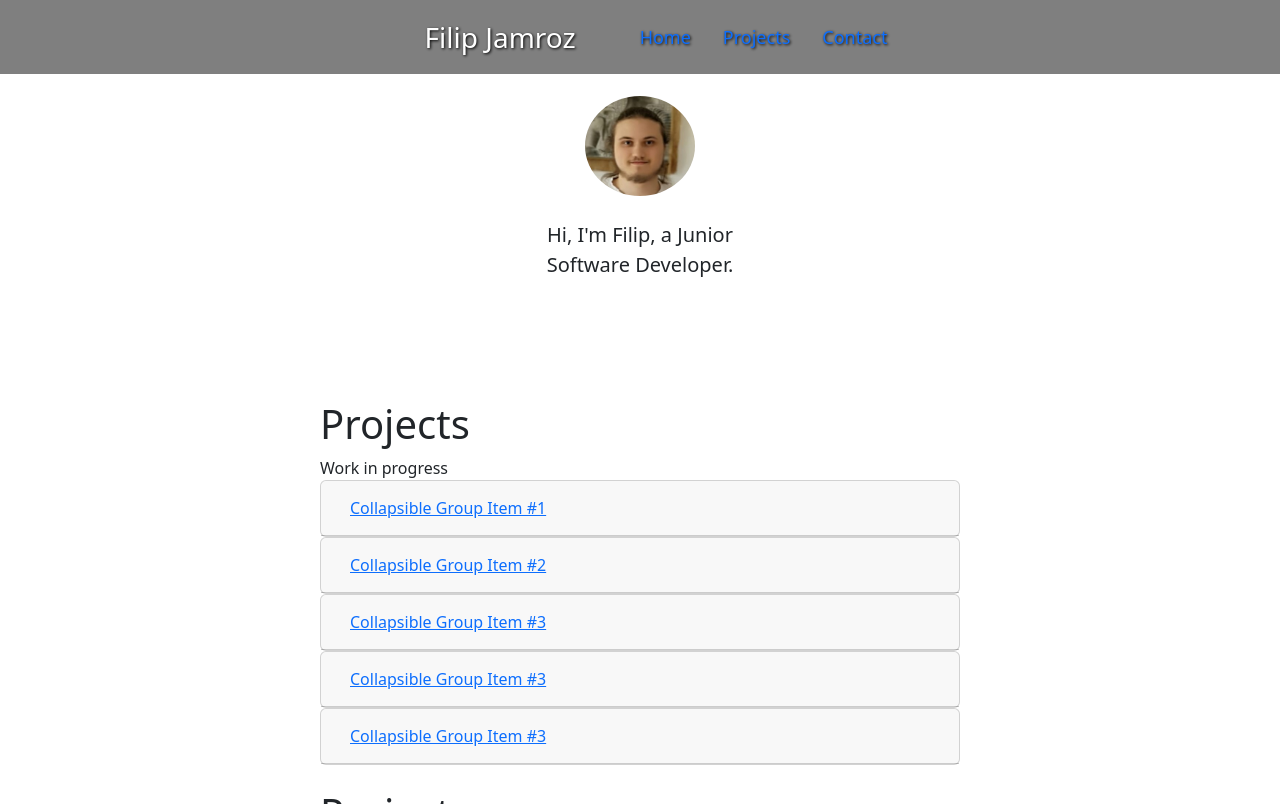
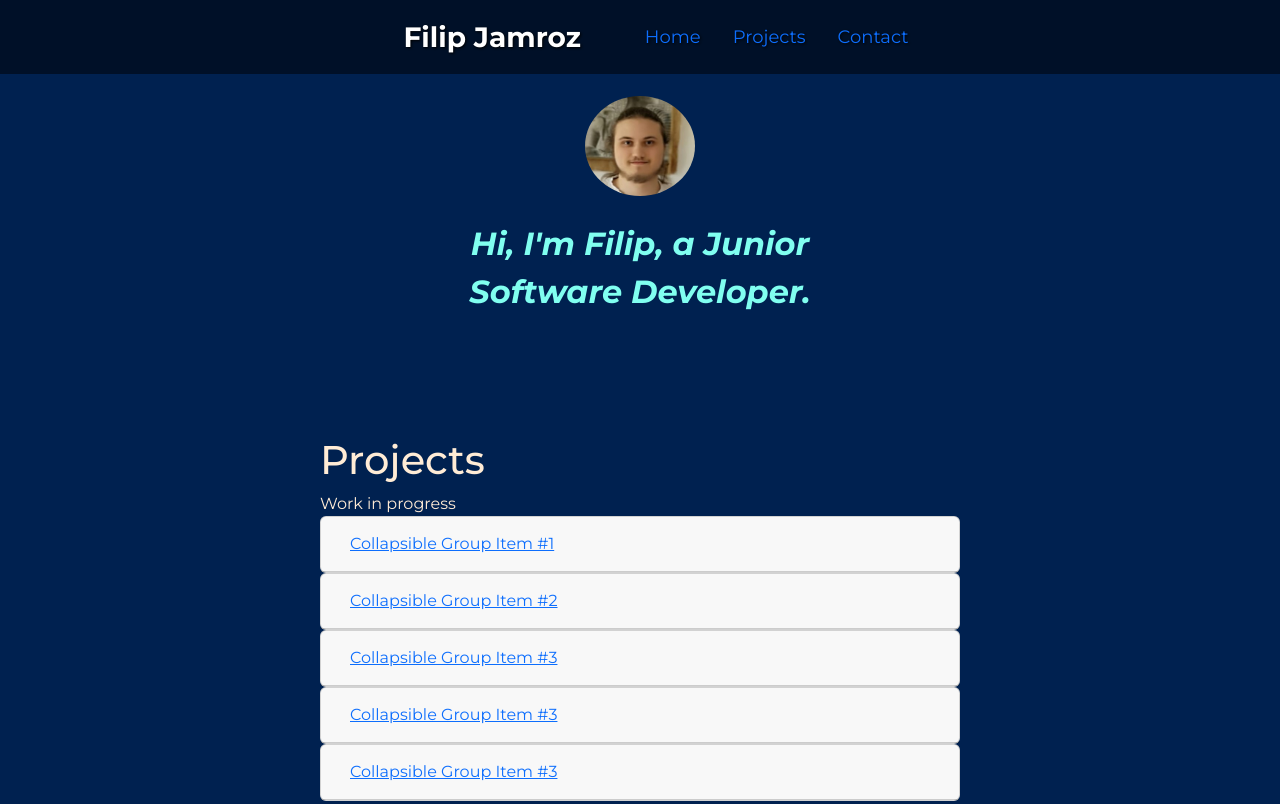
Before and after one commit to FilipJam/Portfolio, a plain HTML site: page index.html in a window 1280 px wide. Shown: the top 804 px of the page. Drawn offline with nearby package versions, Linux system fonts and the light colour scheme.

Commit message:
Redo background

```diff
--- a/css/styles.css
+++ b/css/styles.css
@@ -1,31 +1,34 @@
 body {
     margin: 0;
     padding: 0;
-    --dark-blue: #0F2167;
+    --dark-blue: #002150;
     --normal-blue: #3559E0;
-    --light-blue: #4CB9E7;
+    --light-blue: #80fff0;
     --white: #FFECD6;
+    font-family: 'Montserrat';
+    background-color: var(--dark-blue);
+    color: var(--white);
 }
 
 /* width */
 ::-webkit-scrollbar {
-width: 20px;
+width: 15px;
 background: rgba(0,0,0,0);
 }
 
 /* Track */
 ::-webkit-scrollbar-track {
-background: #fff1e0;
+background: var(--white);
 }
 
 /* Handle */
 ::-webkit-scrollbar-thumb {
-background: #6c5b46;
+background: var(--light-blue);
 }
 
 /* Handle on hover */
 ::-webkit-scrollbar-thumb:hover {
-background: #473b2c;
+background: #3589ad;
 }
 
 .myNav {
@@ -107,6 +110,8 @@ a:hover {
 .nameText {
     color: white;
     text-shadow: 1px 1px 3px black;
+
+    font-weight: 700;
 }
 
 .white {
--- a/index.html
+++ b/index.html
@@ -6,6 +6,9 @@
     <title>Portfolio</title>
     <link href="https://cdn.jsdelivr.net/npm/bootstrap@5.3.2/dist/css/bootstrap.min.css" rel="stylesheet" integrity="sha384-T3c6CoIi6uLrA9TneNEoa7RxnatzjcDSCmG1MXxSR1GAsXEV/Dwwykc2MPK8M2HN" crossorigin="anonymous">
     <link href="./css/styles.css" rel="stylesheet" type="text/css">
+    <link rel="preconnect" href="https://fonts.googleapis.com">
+    <link rel="preconnect" href="https://fonts.gstatic.com" crossorigin>
+    <link href="https://fonts.googleapis.com/css2?family=Montserrat:ital,wght@0,400;0,500;0,700;0,900;1,400;1,500;1,700&display=swap" rel="stylesheet">
 </head>
 <body class="background">
     <!-- Nav bar in fixed position -->
@@ -30,7 +33,7 @@
         <img id="profile" class="d-block mx-auto mb-4" src="./images/myProfilePic-cropped.jpg" width="110px" height="100px">
         <!-- <h1 class="display-5 fw-bold text-body-emphasis">Centered hero</h1> -->
           <div class="col-lg-6 mx-auto">
-            <p class="lead mb-4">
+            <p class="lead mb-4" style="font-style: italic; font-weight: 700; font-size: 2rem; color: var(--light-blue);">
               Hi, I'm Filip, a Junior Software Developer.
             </p>
             <!-- <div class="d-grid gap-2 d-sm-flex justify-content-sm-center">
```
